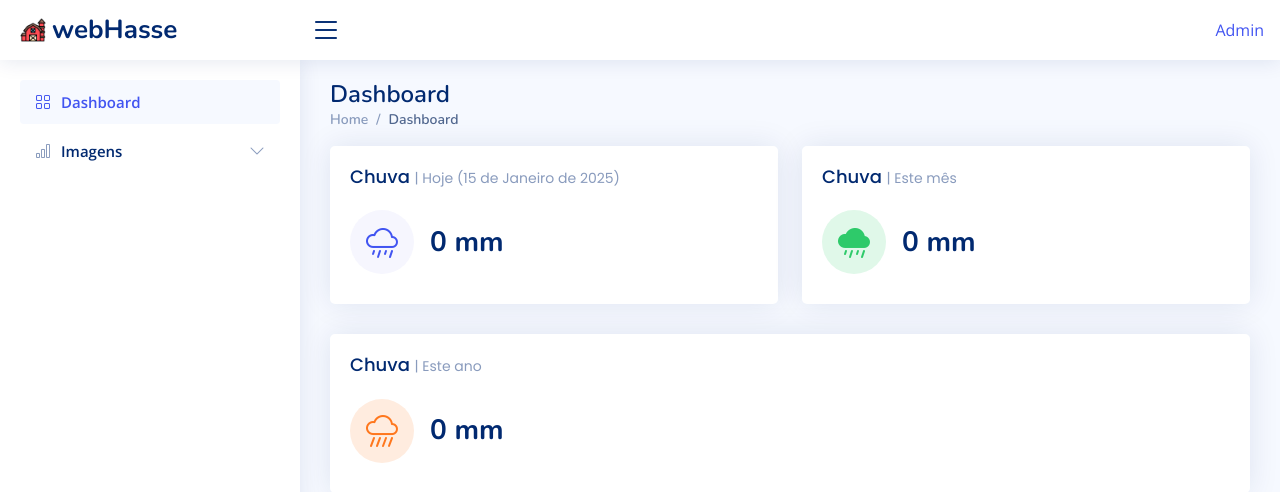
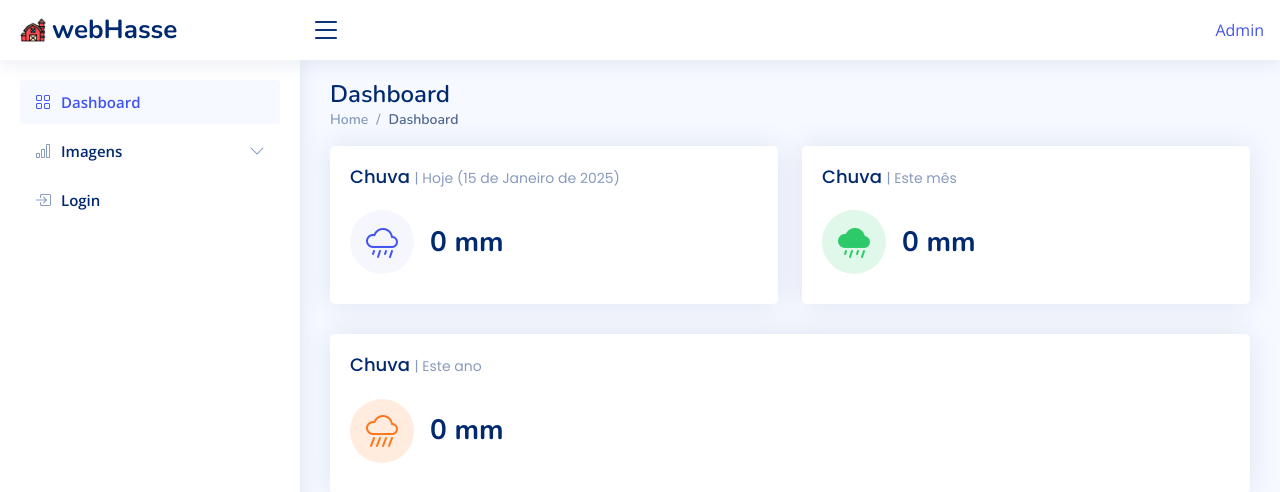
Before and after one commit to thorhent/webHasse, a Django app: page / in a window 1280 px wide. Shown: the top 492 px of the page. Run offline with Django 5.2, Linux system fonts and the light colour scheme; data that the repository does not hold is empty; some libraries are stand-ins or nearby versions.

Commit message:
Corrigido divisao por zero

```diff
--- a/BoaSafra/templates/BoaSafra/base.html
+++ b/BoaSafra/templates/BoaSafra/base.html
@@ -63,15 +63,6 @@
     <nav class="header-nav ms-auto">
       <ul class="d-flex align-items-center">
 
-        <li class="nav-item d-block d-lg-none">
-          <a class="nav-link nav-icon search-bar-toggle " href="#">
-            <i class="bi bi-search"></i>
-          </a>
-        </li><!-- End Search Icon-->
-
-
-
-
         <li class="pe-3">
 
           <a href="{% url 'admin:index' %}">
@@ -135,6 +126,19 @@
         </ul>
         {% endif %}
       </li><!-- End Charts Nav -->
+
+
+      <li class="nav-item">
+
+        <a class="nav-link collapsed" href="{% url 'admin:index' %}">
+          <i class="bi bi-box-arrow-in-right"></i>
+          {% if not user.is_authenticated  %}
+            <span>Login</span>
+          {% else %}
+            <span>{{ user }}</span>
+          {% endif %}
+        </a>
+      </li><!-- End Login Page Nav -->
     </ul>
 
   </aside><!-- End Sidebar-->
--- a/BoaSafra/views.py
+++ b/BoaSafra/views.py
@@ -117,6 +117,7 @@ def graficos(request, ano, intervalo):
     for i in range(3):
         if climas_full:
             lista_tempo[i] = round((lista_tempo[i]/len(climas_full))*100)
+        if climas:
             lista_tempo_ano[i] = round((lista_tempo_ano[i]/len(climas))*100)
 
     identificador = False
```
Also changed, not shown: db.sqlite3.
